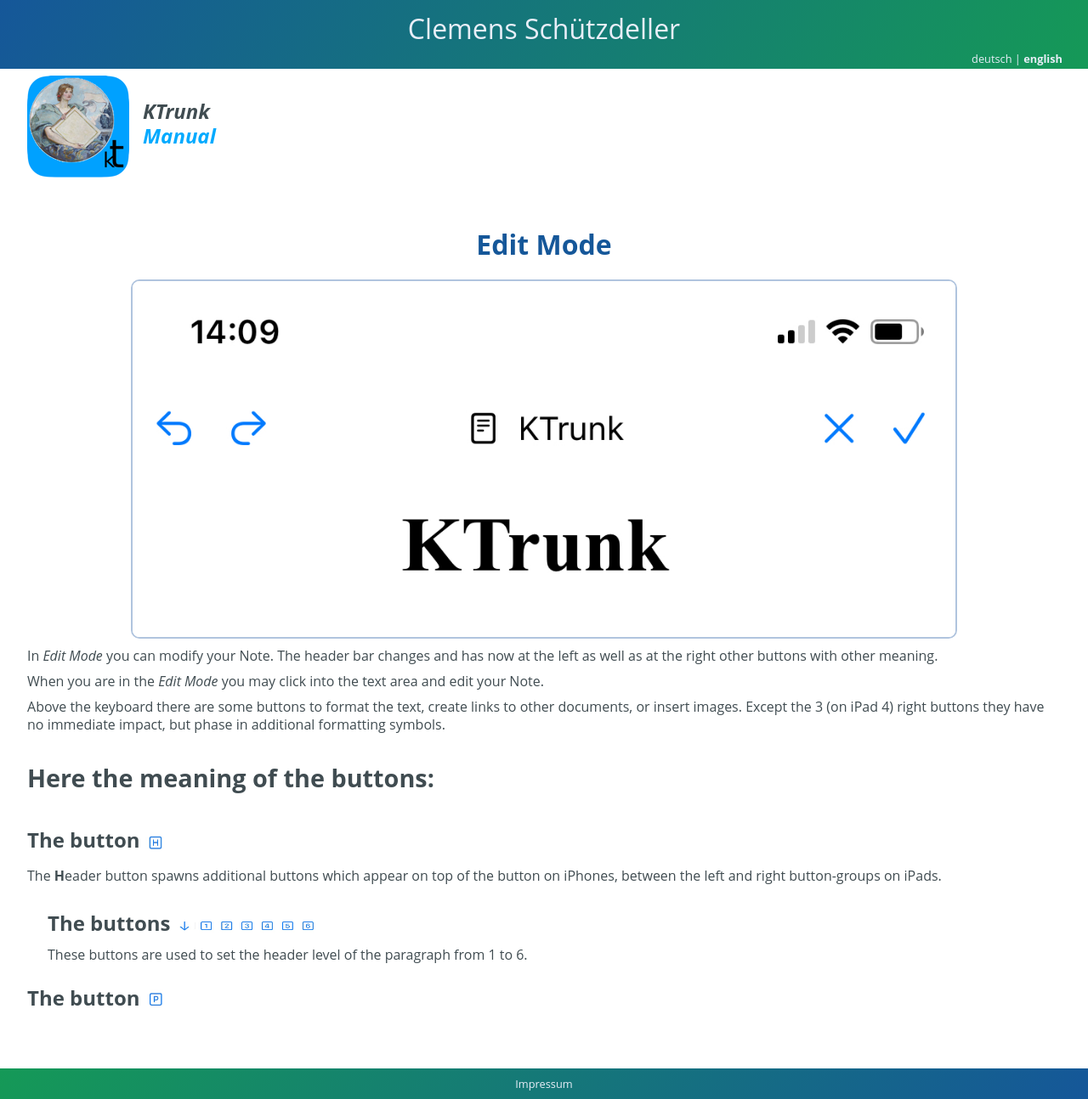
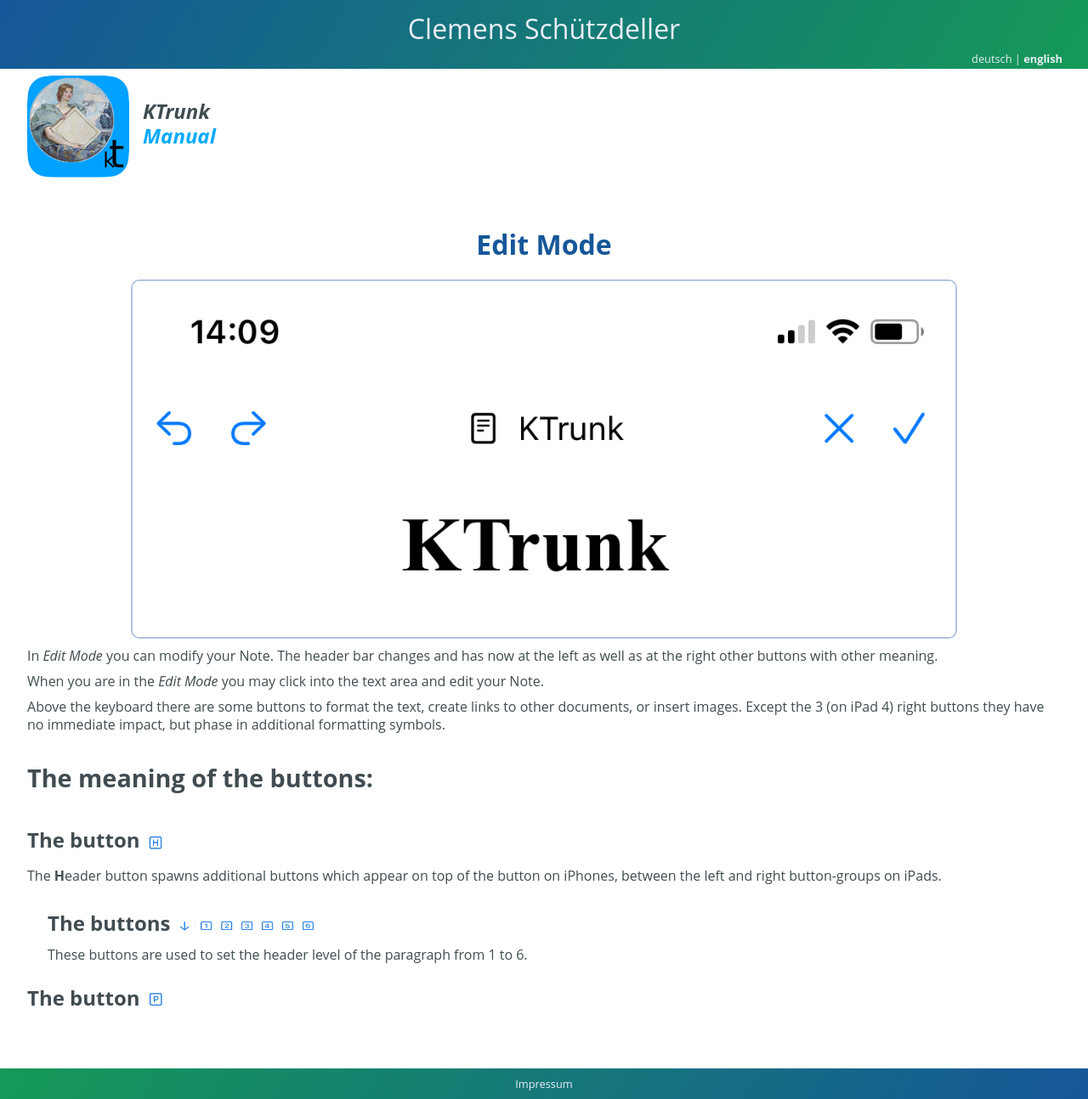
Before and after one commit to cs-LA/home, a Jekyll site: the page built from KTrunk/Manual/EditMode.md, in a window 1280 px wide. Shown: the whole page at 85% size. Built offline with Jekyll 4.4.1, drawn with Linux system fonts in a browser that asks for light colours; our own code applies the rules of GitHub Pages for plain Markdown files.

Commit message:
Update EditMode.md

```diff
--- a/KTrunk/Manual/EditMode.md
+++ b/KTrunk/Manual/EditMode.md
@@ -24,7 +24,7 @@
 <span class="en">Above the keyboard there are some buttons to format the text, create links to other documents, or insert images. Except the 3 (on iPad 4) right buttons they have no immediate impact, but phase in additional formatting symbols.</span>
 <span class="de">Oberhalb der Tastatur sind ein paar Schaltflächen, um den Text zu formatieren, Links zu anderen Dokumenten zu erstellen oder um Bilder einzufügen. Außer den 3 (auf dem iPad 4) rechten Schaltflächen haben diese Symbole keine direkte Wirkung, sondern blenden zusätzliche Formatierungssymbole ein.</span>
 
-<h2><span class="en">Here the meaning of the buttons:</span><span class="de">Hier die Bedeutung der Schaltflächen:</span></h2>
+<h2><span class="en">The meaning of the buttons:</span><span class="de">Die Bedeutung der Schaltflächen:</span></h2>
 
 <h3><span class="en">The button <img src="EditButtonH.jpg" class="inLine"></span><span class="de">Die Schaltfläche <img src="EditButtonH.jpg" class="inLine"></span></h3>
 
```
